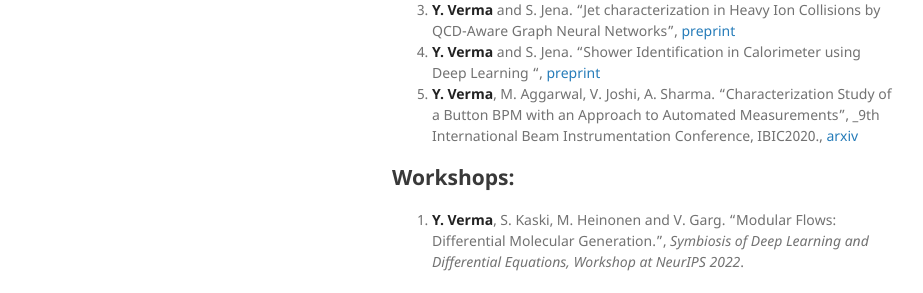
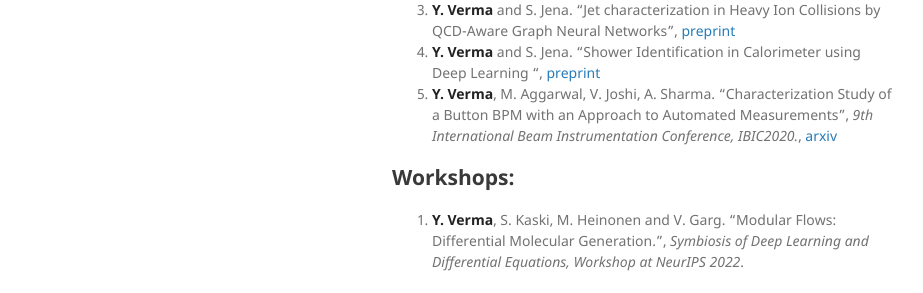
Before and after one commit to yoverma/yoerma.github.io, a Jekyll site: the page built from index.md, in a window 1280 px wide and 1131 px high. Shown: the part 416-709 px from the top of the window, without its empty margins (178-1101 px from the left). Built offline with Jekyll 4.4.1, drawn with Linux system fonts in a browser that asks for light colours; the repository's description, which GitHub fills in, is left out; our own code applies the rules of GitHub Pages for plain Markdown files.

```diff
--- a/index.md
+++ b/index.md
@@ -13,7 +13,7 @@ More about me [here](./more_about_me.html).
 0. **Y. Verma** and S. Jena. "Particle Track Reconstruction using Geometric Deep Learning ", [preprint](https://arxiv.org/abs/2012.08515)
 0. **Y. Verma** and S. Jena. "Jet characterization in Heavy Ion Collisions by QCD-Aware Graph Neural Networks", [preprint](https://arxiv.org/abs/2103.14906)
 0. **Y. Verma** and S. Jena. "Shower Identification in Calorimeter using Deep Learning ", [preprint](https://arxiv.org/abs/2103.16247){: reversed="reversed"}
-0. **Y. Verma**, M. Aggarwal, V. Joshi, A. Sharma. "Characterization Study of a Button BPM with an Approach to Automated Measurements", _9th International Beam Instrumentation Conference, IBIC2020., [arxiv](https://inspirehep.net/files/27237f582a7215167d233bb072abcb24)
+0. **Y. Verma**, M. Aggarwal, V. Joshi, A. Sharma. "Characterization Study of a Button BPM with an Approach to Automated Measurements", _9th International Beam Instrumentation Conference, IBIC2020._, [arxiv](https://inspirehep.net/files/27237f582a7215167d233bb072abcb24)
 
 ## Workshops:
 0. **Y. Verma**, S. Kaski, M. Heinonen and V. Garg. "Modular Flows: Differential Molecular Generation.", _Symbiosis of Deep Learning and Differential Equations, Workshop at NeurIPS 2022_.
```
